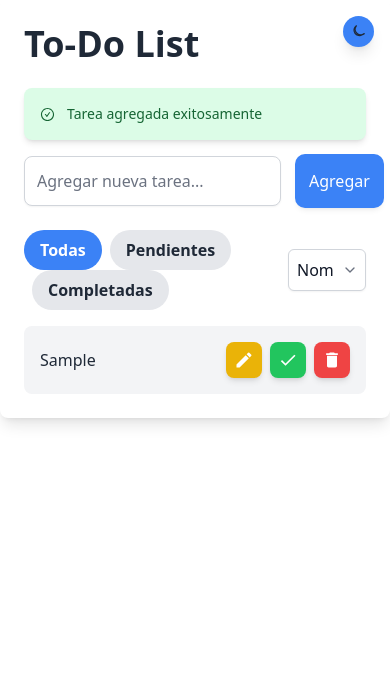
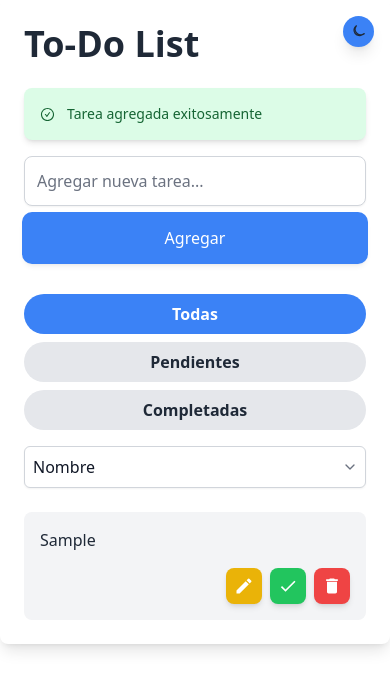
Before and after one commit to Jorge-Levi/To-Do-List-Web-App, a React (Vite) app in the folder todo-app/: page / in a window 390 px wide. Both pictures are taken after typing "Sample" into the empty fields and a click on the button "Agregar". Shown: the top 690 px of the page. Built offline with nearby package versions, Linux system fonts and the light colour scheme.

Commit message:
Responsive completo

```diff
--- a/todo-app/src/components/FeedbackMessage.jsx
+++ b/todo-app/src/components/FeedbackMessage.jsx
@@ -18,7 +18,7 @@ function FeedbackMessage({ message, type = "info" }) {
 
   return (
     <div
-      className={`flex items-center p-4 mb-4 text-sm rounded-lg shadow-md transition-transform transform-gpu ${styles}`}
+      className={`flex items-center p-4 mb-4 text-sm sm:text-base sm:p-5 rounded-lg shadow-md transform-gpu transition-transform duration-300 ease-in-out ${styles}`}
       role="alert"
     >
       <div className="mr-3">{icon}</div>
--- a/todo-app/src/components/Filters.jsx
+++ b/todo-app/src/components/Filters.jsx
@@ -8,28 +8,31 @@ import {
 
 function Filters({ filter, setFilter, sort, setSort }) {
   return (
-    <div className="flex items-center justify-between mb-4">
-      <div className="space-x-2" aria-label="Filtros de tareas">
+    <div className="flex flex-col mb-6 space-y-4 sm:flex-row sm:space-y-0 sm:space-x-4 sm:items-center">
+      <div className="flex flex-col space-y-2 sm:flex-row sm:space-y-0 sm:space-x-2" aria-label="Filtros de tareas">
         <FilterButton
           label="Todas"
           isActive={filter === FILTER_ALL}
           onClick={() => setFilter(FILTER_ALL)}
+          className="px-3 py-1 text-sm sm:px-4 sm:py-2"
         />
         <FilterButton
           label="Pendientes"
           isActive={filter === FILTER_PENDING}
           onClick={() => setFilter(FILTER_PENDING)}
+          className="px-3 py-1 text-sm sm:px-4 sm:py-2"
         />
         <FilterButton
           label="Completadas"
           isActive={filter === FILTER_COMPLETED}
           onClick={() => setFilter(FILTER_COMPLETED)}
+          className="px-3 py-1 text-sm sm:px-4 sm:py-2"
         />
       </div>
-      <label htmlFor="sort-tasks" className="sr-only">
-        Ordenar tareas
-      </label>
-      <div className="relative">
+      <div className="relative mt-4 sm:mt-0">
+        <label htmlFor="sort-tasks" className="sr-only">
+          Ordenar tareas
+        </label>
         <select
           id="sort-tasks"
           value={sort}
--- a/todo-app/src/components/TaskForm.jsx
+++ b/todo-app/src/components/TaskForm.jsx
@@ -1,4 +1,5 @@
 import React, { useState } from "react";
+import { AiOutlineExclamationCircle } from "react-icons/ai"; // Importa un icono para los mensajes de error
 
 export default function TaskForm({ addTask, tasks }) {
   const [taskName, setTaskName] = useState("");
@@ -7,7 +8,6 @@ export default function TaskForm({ addTask, tasks }) {
   const handleSubmit = (e) => {
     e.preventDefault();
 
-    // Validar campo vacío
     if (taskName.trim() === "") {
       setError({
         type: "empty",
@@ -16,7 +16,6 @@ export default function TaskForm({ addTask, tasks }) {
       return;
     }
 
-    // Validar tarea duplicada
     if (tasks.some((task) => task.name.toLowerCase() === taskName.toLowerCase())) {
       setError({
         type: "duplicate",
@@ -25,7 +24,6 @@ export default function TaskForm({ addTask, tasks }) {
       return;
     }
 
-    // Si no hay errores, agregar la tarea
     addTask(taskName);
     setTaskName("");
     setError({ type: "", message: "" });
@@ -34,42 +32,41 @@ export default function TaskForm({ addTask, tasks }) {
   return (
     <form
       onSubmit={handleSubmit}
-      className="flex flex-col mb-6 space-y-4"
-      aria-labelledby="task-form"
+      className="flex flex-col space-y-4 sm:space-y-4 sm:flex-row sm:space-x-4"
     >
-      <div className="flex space-x-4">
+      <div className="flex flex-col flex-grow">
+        <div className="flex flex-col sm:flex-row sm:items-center sm:space-x-2">
           <input
             id="task-input"
             type="text"
             value={taskName}
             onChange={(e) => setTaskName(e.target.value)}
-          className={`flex-grow p-3 border rounded-lg shadow-sm focus:outline-none focus:ring-2 focus:ring-blue-500 transition-colors duration-200 ease-in-out ${
+            className={`flex-grow w-full max-w-full p-3 border rounded-lg shadow-sm focus:outline-none focus:ring-2 focus:ring-blue-500 ${
               error.type
                 ? "border-red-500 dark:border-red-400"
                 : "border-gray-300 dark:border-gray-600"
             } bg-white dark:bg-gray-800 text-gray-900 dark:text-gray-100 placeholder-gray-500 dark:placeholder-gray-400`}
             placeholder="Agregar nueva tarea..."
-          aria-label="Campo para agregar nueva tarea"
-          aria-required="true"
-          aria-invalid={error.type ? "true" : "false"}
-          aria-describedby="task-error"
           />
           <button
             type="submit"
-          className="p-3 text-white transition-transform transform bg-blue-500 rounded-lg shadow-md hover:bg-blue-600 dark:bg-blue-600 dark:hover:bg-blue-700 focus:outline-none focus:ring-2 focus:ring-blue-500 hover:scale-105"
+            className="p-3 mt-2 text-white transition-transform transform bg-blue-500 rounded-lg shadow-md hover:bg-blue-600 dark:bg-blue-600 dark:hover:bg-blue-700 focus:outline-none focus:ring-2 focus:ring-blue-500 sm:mt-0 sm:w-auto sm:flex-shrink-0 hover:scale-105"
           >
             Agregar
           </button>
         </div>
+        <div className="min-h-[24px] mt-2">
           {error.message && (
-        <p
-          id="task-error"
-          className="text-sm text-red-500 dark:text-red-400"
+            <div
+              className="flex items-center mt-2 mb-5 text-red-600 dark:text-red-400 animate-fade-in"
               role="alert"
             >
-          {error.message}
-        </p>
+              <AiOutlineExclamationCircle className="w-5 h-5 mr-2" />
+              <p>{error.message}</p>
+            </div>
           )}
+        </div>
+      </div>
     </form>
   );
 }
--- a/todo-app/src/components/TaskItem.jsx
+++ b/todo-app/src/components/TaskItem.jsx
@@ -15,7 +15,7 @@ const TaskItem = forwardRef(({ task, toggleTask, deleteTask, editTask }, ref) =>
   return (
     <li
       ref={ref}
-      className={`flex justify-between items-center p-4 rounded-lg transition-colors duration-500 ${
+      className={`flex flex-col sm:flex-row sm:justify-between sm:items-center p-4 rounded-lg transition-colors duration-500 ${
         task.completed
           ? "bg-green-100 dark:bg-green-900"
           : "bg-gray-100 dark:bg-gray-800"
@@ -29,11 +29,11 @@ const TaskItem = forwardRef(({ task, toggleTask, deleteTask, editTask }, ref) =>
         <input
           value={newName}
           onChange={(e) => setNewName(e.target.value)}
-          className="flex-grow p-2 mr-2 bg-white border border-gray-300 rounded-md focus:outline-none focus:ring-2 focus:ring-blue-500 dark:bg-gray-700 dark:border-gray-600 dark:text-white"
+          className="flex-grow p-2 mb-4 mr-2 bg-white border border-gray-300 rounded-md sm:mb-0 focus:outline-none focus:ring-2 focus:ring-blue-500 dark:bg-gray-700 dark:border-gray-600 dark:text-white"
         />
       ) : (
         <span
-          className={`flex-grow ${
+          className={`flex-grow mb-4 sm:mb-0 ${
             task.completed
               ? "line-through text-gray-500 dark:text-gray-400"
               : ""
@@ -44,7 +44,7 @@ const TaskItem = forwardRef(({ task, toggleTask, deleteTask, editTask }, ref) =>
         </span>
       )}
 
-      <div className="flex space-x-2">
+      <div className="flex justify-end space-x-2">
         {isEditing ? (
           <>
             <button
--- a/todo-app/src/components/TaskList.css
+++ b/todo-app/src/components/TaskList.css
@@ -2,13 +2,13 @@
 
 .task-enter {
   opacity: 0;
-  transform: translateY(-20px);
-  transition: opacity 300ms ease-in-out, transform 300ms ease-in-out;
+  transform: translateY(-10px);
 }
 
 .task-enter-active {
   opacity: 1;
   transform: translateY(0);
+  transition: opacity 300ms ease-in-out, transform 300ms ease-in-out;
 }
 
 .task-exit {
@@ -18,6 +18,6 @@
 
 .task-exit-active {
   opacity: 0;
-  transform: translateY(20px);
+  transform: translateY(10px);
   transition: opacity 300ms ease-in-out, transform 300ms ease-in-out;
 }
--- a/todo-app/src/components/TaskList.jsx
+++ b/todo-app/src/components/TaskList.jsx
@@ -4,18 +4,16 @@ import TaskItem from "./TaskItem";
 import "./TaskList.css";
 
 export default function TaskList({ tasks, toggleTask, deleteTask, editTask }) {
-  // Crear un mapa para almacenar las referencias de cada tarea
   const refs = useRef(new Map());
 
   return (
     <TransitionGroup
       component="ul"
-      className="mt-4 space-y-2 list-none"
+      className="mt-6 space-y-4 list-none sm:space-y-3"
       role="list"
       aria-live="polite"
     >
       {tasks.map((task) => {
-        // Asignar una referencia a cada tarea usando su ID como clave
         if (!refs.current.has(task.id)) {
           refs.current.set(task.id, React.createRef());
         }
```
Lines whose indentation alone changed are shown as unchanged.
